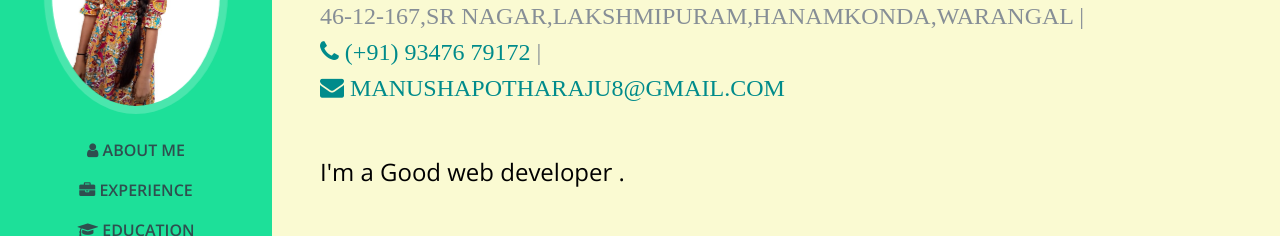
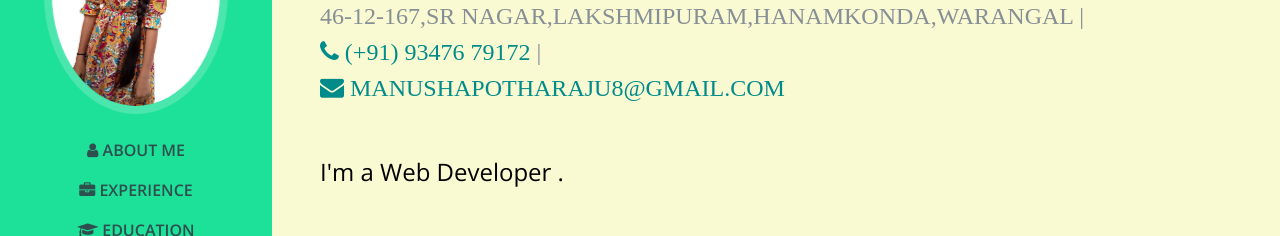
Before and after one commit to Manusha8/resume, a plain HTML site: page index.html in a window 1280 px wide. Shown: the part 302-538 px from the top of the page. Drawn offline with nearby package versions, Linux system fonts and the light colour scheme; a script that the page names is missing.

Commit message:
Update index.html

```diff
--- a/index.html
+++ b/index.html
@@ -74,7 +74,7 @@
                 <div class="subheading mb-5">46-12-167,SR Nagar,Lakshmipuram,Hanamkonda,Warangal |<br/> <a href="tel:9347679172"><i class="fa fa-phone"></i> (+91) 93476 79172</a> |<br/>
                     <a href="mailto:manushapotharaju8@gmail.com"><i class="fa fa-envelope"></i> manushapotharaju8@gmail.com</a>
                 </div>
-                <p class="mb-5 caption">I'm a Good web developer .</p>
+                <p class="mb-5 caption">I'm a Web Developer .</p>
                 <ul class="list-inline list-social-icons mb-0">
                     <li class="list-inline-item">
                         <a href="#">
```
